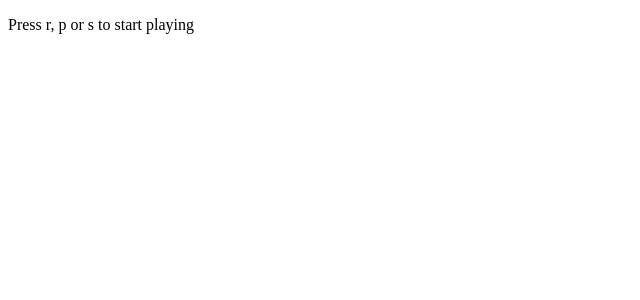
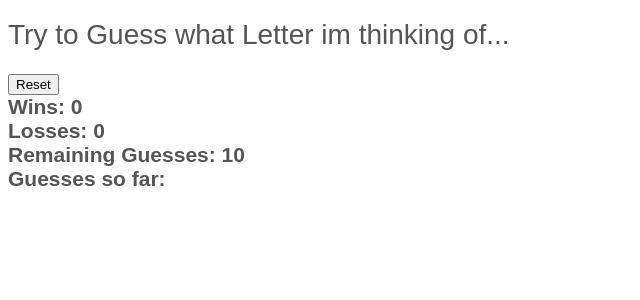
Before and after one commit to wmunro/week-3-game, a PHP site: page / in a window 1280 px wide. Shown: the top 300 px of the page, without its empty margins (0-640 px from the left). Run offline with PHP 8.4, Linux system fonts and the light colour scheme.

Commit message:
will make final changes tomorrow for push to heroku

```diff
--- a/assets/css/style.css
+++ b/assets/css/style.css
@@ -1,7 +1,15 @@
-* {
-  box-sizing: border-box;
+
+
+h1 {
+
+	font-family: 'Metrophobic', Arial, serif; font-weight: 400;
+
 }
 
-h1 {
-    text-align: center;
-}
+body {
+  	background-color: #ffffff;
+  	font-family: 'Montserrat', sans-serif;
+    font-weight: 400;
+    font-size: 14px;
+    color: #555;
+	  }
--- a/assets/javascript/game.js
+++ b/assets/javascript/game.js
@@ -0,0 +1,49 @@
+var wins = 0;
+var losses = 0;
+var remainingGuesses = 10;
+var userGuesses = document.getElementById("guesses");
+var winsCount = document.getElementById("wins");
+var lossesCount = document.getElementById("losses");
+var guessesCount = document.getElementById("remainingGuesses");
+var options = 'abcdefghijklmnopqrstuvwxyz';
+var sound1 = new Audio('assets/sound/Wrong-answer-sound-effect.mp3');
+var sound2 = new Audio('assets/sound/Bing-sound.mp3');
+
+document.getElementById('btn').onclick = function(){
+  console.log('reset')
+  remainingGuesses = 10;
+  guessesCount.innerHTML = remainingGuesses;
+
+  userGuesses.innerHTML = '';
+  winsCount.innerHTML = '0';
+  lossesCount.innerHTML = 0;
+  losses = 0;
+}
+
+document.onkeyup = function(event) {
+
+  if (remainingGuesses==0) {
+    return;
+  }
+  console.log('guess left::', remainingGuesses)
+  var userGuess = String.fromCharCode(event.keyCode).toLowerCase();
+  var computerGuess = options[Math.floor(Math.random()*options.length)];
+
+
+  userGuesses.innerHTML += userGuess;
+  if (userGuess===computerGuess) {
+    console.log('Your a Winner');
+    wins += 1;
+    winsCount.innerHTML = wins;
+    sound2.play();
+  }
+  else {
+    losses +=1;
+    lossesCount.innerHTML = losses;
+    remainingGuesses--;
+    guessesCount.innerHTML =  remainingGuesses;
+    sound1.play();
+
+  }
+
+};
--- a/index.html
+++ b/index.html
@@ -1,60 +1,42 @@
 <!DOCTYPE html>
 <html>
 <head>
-	<title>Rock Paper Scissors Part 1</title>
+	<title>The Psychic Game</title>
+	<link rel="stylesheet" type="text/css" href="style.css">
 </head>
 <body>
 
-<!-- This is where the code will go that we created. -->
-<div id="game">
-	<p>Press r, p or s to start playing</p>
-</div>
+	<div class="container">
+		<header>
 
-<script type="text/javascript">
-// Sets the computer choices
-var computerChoices = ['r', 'p', 's'];
-// Declares the tallies to 0
-var wins = 0;
-var losses = 0;
-var ties = 0;
-// When the user presses the key it records the keypress and then sets it to userguess
-document.onkeyup = function(event) {
-	var userGuess = String.fromCharCode(event.keyCode).toLowerCase();
-	// This sets the computer guess equal to the random.
-	var computerGuess = computerChoices[Math.floor(Math.random() * computerChoices.length)];
-	// Making sure the user chooses r, p, or s
-	if ((userGuess == 'r') || (userGuess == 'p') || (userGuess == 's')){
-		// It tests to determine if the computer or the user won the round and then increments
-		if ((userGuess == 'r') && (computerGuess == 's')){
-			wins++;
-		}else if ((userGuess == 'r') && (computerGuess == 'p')){
-			losses++;
-		}else if ((userGuess == 's') && (computerGuess == 'r')){
-			losses++;
-		}else if ((userGuess == 's') && (computerGuess == 'p')){
-			wins++;
-		}else if ((userGuess == 'p') && (computerGuess == 'r')){
-			wins++;
-		}else if ((userGuess == 'p') && (computerGuess == 's')){
-			losses++;
-		}else if (userGuess == computerGuess){
-			ties++;
-		}
-		// Taking the tallies and displaying them in HTML
-		var html = "<p>Press r, p or s to start playing</p>" +
-		"<p>wins: " +
-		wins +
-		"</p>" +
-		"<p>losses: " +
-		losses +
-		"</p>" +
-		"<p>ties: " +
-		ties +
-		"</p>";
-		// Placing the html into the game ID
-		document.querySelector('#game').innerHTML = html;
-	}
-}
-</script>
+		</header>
+			<h1>
+				Try to Guess what Letter im thinking of...
+	 		</h1>
+	 			<h2>
+	 				<button id="btn">Reset</button>
+						<div >
+								Wins:
+									<span id="wins">0</span>
+						</div>
+								<div>
+									Losses:
+									<span id="losses">0</span>
+								</div>
+										<div>
+											Remaining Guesses:
+											<span id="remainingGuesses">10</span>
+										</div>
+								<div id="failedTimes">
+
+									Guesses so far:
+									<span id="guesses">
+
+									</span>
+								</div>
+	 			</h2>
+
+	</div>
+	<script type="text/javascript" src="assets/javascript/game.js"></script>
 </body>
 </html>
```
Also changed, not shown: assets/images/starwars.jpg (added), 2 other files.
